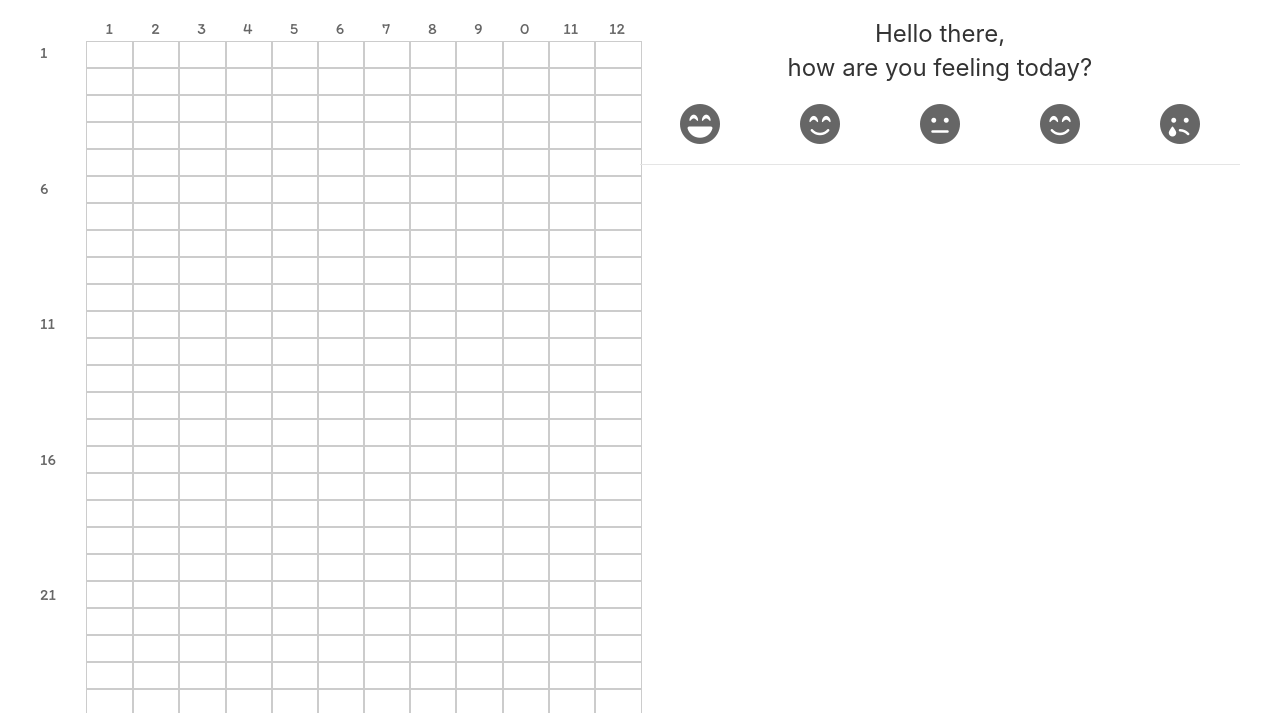
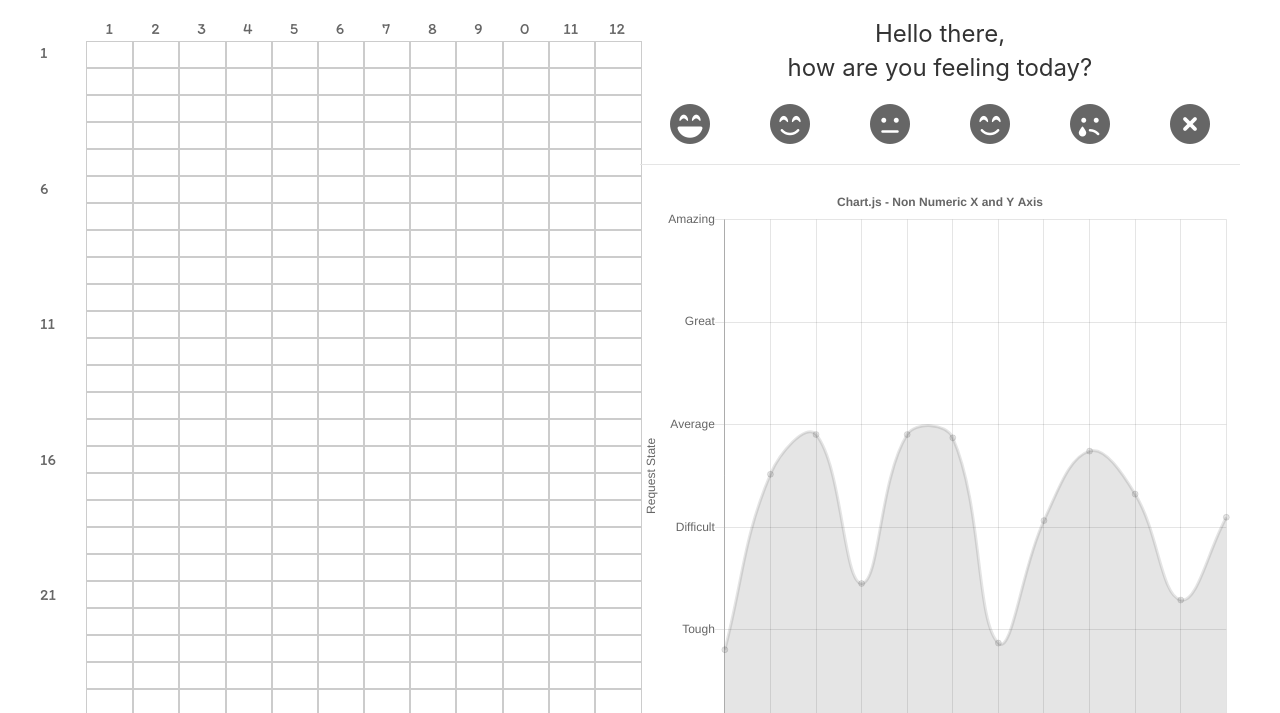
Before and after one commit to ulysses316/years-in-pixel, a website: page index.html in a window 1280 px wide. Shown: the part 83-796 px from the top of the page. Drawn offline with nearby package versions, Linux system fonts and the light colour scheme.

Commit message:
Grafica de emociones añadida

```diff
--- a/index.html
+++ b/index.html
@@ -442,15 +442,21 @@
                     <i onclick="emotions(3)" class="meh fas fa-meh"></i>
                     <i onclick="emotions(2)" class="sad fas fa-smile-beam"></i>
                     <i onclick="emotions(1)" class="v-sad fas fa-sad-tear"></i>
+                    <i onclick="emotions(0)" class="erase fas fa-times-circle"></i>
                 </div>
                 <hr>
+                <div>
+                    <canvas id="myChart" width="400" height="400"></canvas>
+                </div>
             </div>
         </section>
     </main>
 
     <script src="./node_modules/uikit/dist/js/uikit.min.js"></script>
     <script src="https://kit.fontawesome.com/3ec5c7c8b1.js" crossorigin="anonymous"></script>
+    <script src="./node_modules/chart.js/dist/Chart.min.js"></script>
     <script src="./scripts/main.js"></script>
+    <script src="./scripts/chart.js"></script>
 </body>
 </html>
 
--- a/package.json
+++ b/package.json
@@ -1,5 +1,6 @@
 {
   "dependencies": {
+    "chart.js": "^2.9.4",
     "uikit": "^3.5.9"
   },
   "name": "year-in-pixels",
--- /dev/null
+++ b/scripts/chart.js
@@ -0,0 +1,100 @@
+let ctx = document.querySelector("#myChart")
+
+let dataChart = []
+
+for(monthData of data){
+    let helper = 0;
+    for(dayData of monthData){
+        helper += dayData;
+    }
+    helper /= 5;
+    helper /=10;
+    helper = (5*helper/3.1)
+    dataChart.push(helper)
+}
+
+// let myChar = new Chart(ctx, {
+//     type: 'line',
+//     data: {
+//         xLabels: ["Jan","Feb","Mar","Apr","May","Jun","Jul","Aug","Sep","Oct","Nov","Dec"],
+//         yLabels: ['Request Added', 'Request Viewed', 'Request Accepted', 'Request Solved', 'Solving Confirmed'],
+//         datasets: [{
+//             label: 'Animated state',
+//             data: dataChart,
+//             borderWidth: 1
+//         }]
+//     },
+//     options: {
+//         scales: {
+//             yAxes: [{
+//                 ticks: {
+//                     beginAtZero: true,
+//                     max:3
+//                 }
+//             }]
+//         }
+//     }
+// });
+
+let myChar = new Chart(ctx, {
+    type: 'line',
+    data: {
+      xLabels: ["Jan","Feb","Mar","Apr","May","Jun","Jul","Aug","Sep","Oct","Nov","Dec"],
+      yLabels: ['None','Tough', 'Difficult', 'Average', 'Great', 'Amazing'],
+      datasets: [{
+        label: "My First dataset",
+        data: dataChart,
+        fill: true,
+        showLine: true
+        //borderColor: chartColors.red,
+        //backgroundColor: chartColors.red
+      }, {
+        label: "My First dataset",
+        data: [null, 'Request Accepted', 'Request Accepted'],
+        fill: false,
+        showLine: false
+        //borderColor: chartColors.red,
+        //backgroundColor: chartColors.red
+      }]
+    },
+    options: {
+      responsive: true,
+      title:{
+        display: true,
+        text: 'Chart.js - Non Numeric X and Y Axis'
+      },
+      legend: {
+        display: false
+      },
+      scales: {
+        xAxes: [{
+          display: true,
+          scaleLabel: {
+            display: true,
+            labelString: 'Month'
+          }
+        }],
+        yAxes: [{
+          type: 'category',
+          position: 'left',
+          display: true,
+          scaleLabel: {
+            display: true,
+            labelString: 'Request State'
+          },
+          ticks: {
+            reverse: true
+          },
+        }]
+      }
+    }
+});
+
+
+
+
+// const repetidos = ar => ar.filter (
+
+//     (value,pos,self) => self.slice(pos+1).indexOf(value) >= 0 && pos === self.indexOf(value)
+
+// );
--- a/scripts/main.js
+++ b/scripts/main.js
@@ -56,21 +56,11 @@ const chageFocusDay = ()=>{
 const exportData = ()=>{
     for(month in months){
         elementMonth = document.querySelector("."+months[month]);
-        for(day of elementMonth.children){
-            data[month].push(day.dataset.mood)
+        for(let i = 0; i < elementMonth.children.length; i++){
+            data[month][i] = parseInt(elementMonth.children[i].dataset.mood)    ;
         }
     }
 }
-// const importData = (arr)=>{
-//     for(month in months){
-//         elementMonth = document.querySelector("."+months[month]);
-//         for(day of elementMonth.children){
-//             for(info of arr){
-//                 day.dataset.mood = info;
-//             }
-//         }
-//     }
-// }
 
 const setData = ()=>{
     for(month in months){
--- a/style/master.css
+++ b/style/master.css
@@ -13,21 +13,6 @@
     border: solid #ccc .5px;
     height: 25px;
     width: 100%;
-}
-.calendar a[data-mood="5"]{
-    background-color: red;
-}
-.calendar a[data-mood="4"]{
-    background-color: orange;
-}
-.calendar a[data-mood="3"]{
-    background-color: yellow;
-}
-.calendar a[data-mood="2"]{
-    background-color: teal;
-}
-.calendar a[data-mood="1"]{
-    background-color: blue;
 }
 
 .calendar div{
@@ -84,6 +69,10 @@ i{
     color: blue;
 }
 
+.erase:hover{
+    color: #ccc;
+}
+
 @media (max-width: 600px) {
     main{
         grid-template-columns: 1fr;
```
Also changed, not shown: 1 other file.
